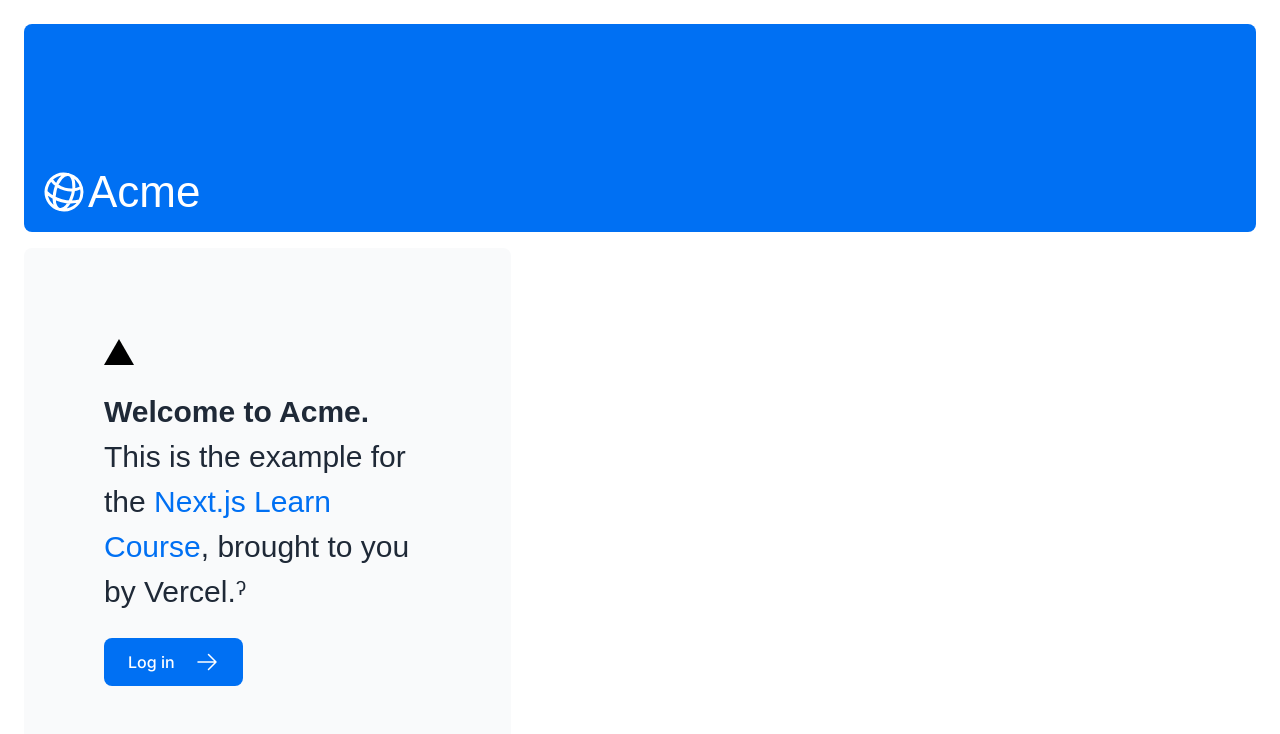
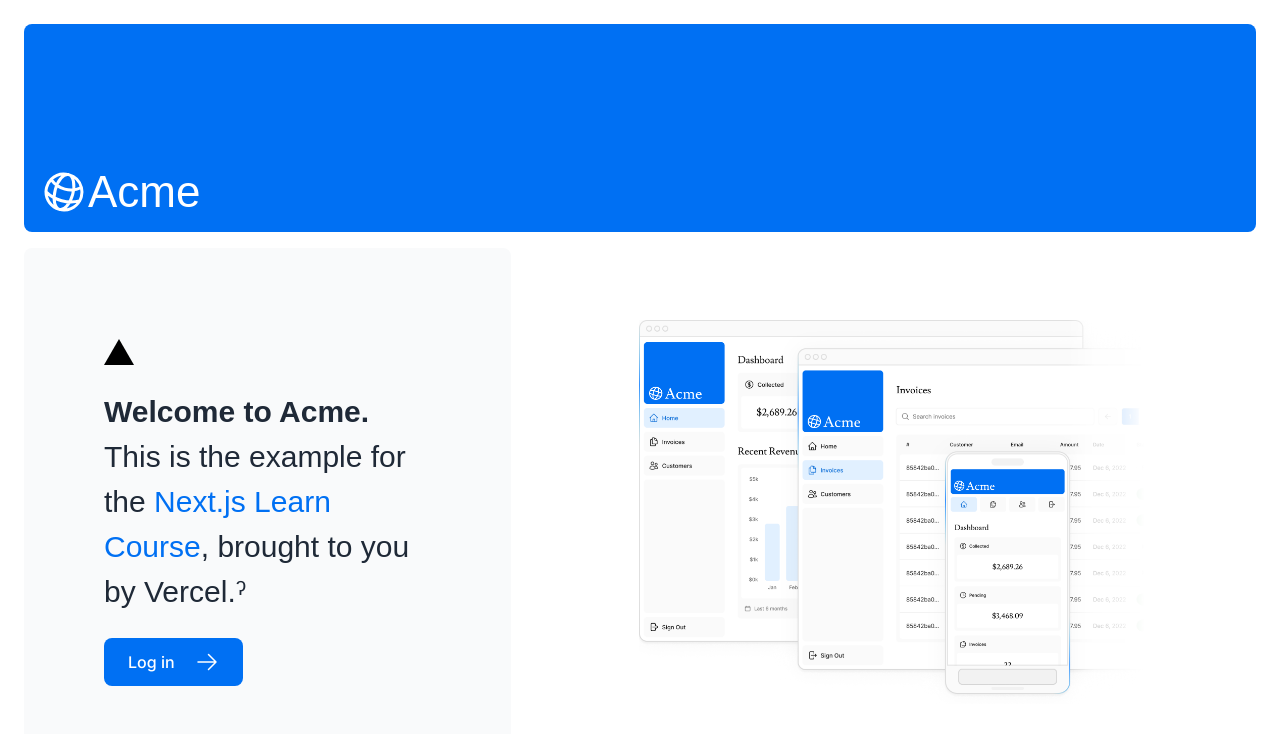
Before and after one commit to amandeep90s/nextjs-basics, a Next.js app: page / in a window 1280 px wide. Shown: the top 734 px of the page. Built offline with nearby package versions, Linux system fonts and the light colour scheme; a web font is replaced by a local one.

Commit message:
feat: Add hero images for web and mobile screens

```diff
--- a/app/page.tsx
+++ b/app/page.tsx
@@ -1,5 +1,6 @@
 import AcmeLogo from "@/app/ui/acme-logo";
 import { ArrowRightIcon } from "@heroicons/react/24/outline";
+import Image from "next/image";
 import Link from "next/link";
 import { lusitana } from "./ui/fonts";
 
@@ -29,7 +30,21 @@
           </Link>
         </div>
         <div className="flex items-center justify-center p-6 md:w-3/5 md:px-28 md:py-12">
-          {/* Add Hero Images Here */}
+          <Image
+            src="/hero-desktop.png"
+            width={1000}
+            height={700}
+            className="hidden md:block"
+            alt="Screenshots of the dashboard project showing desktop version"
+            priority={true}
+          />
+          <Image
+            src="/hero-mobile.png"
+            width={560}
+            height={620}
+            className="block md:hidden"
+            alt="Screenshots of the dashboard project showing mobile version"
+          />
         </div>
       </div>
     </main>
```
